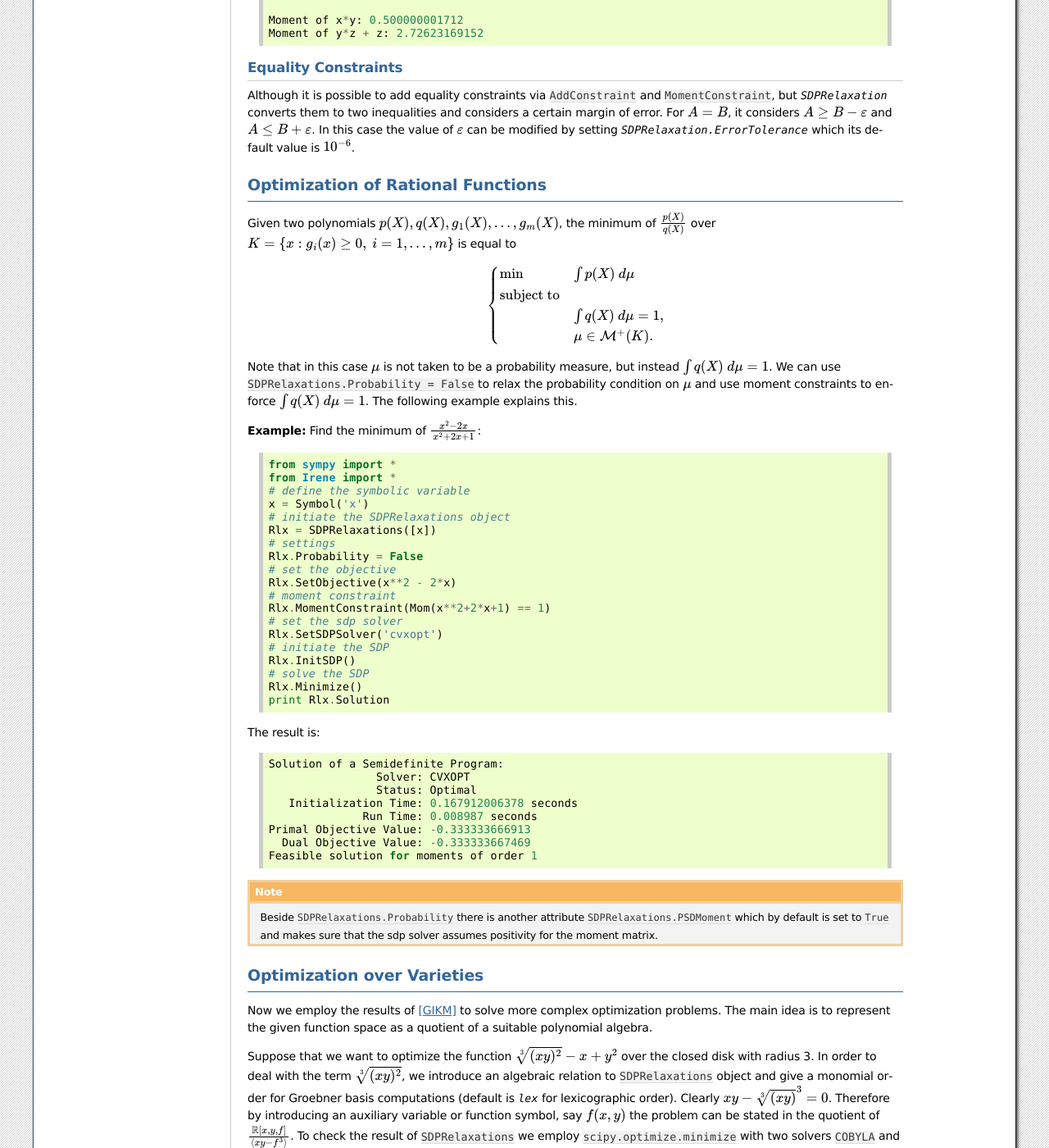
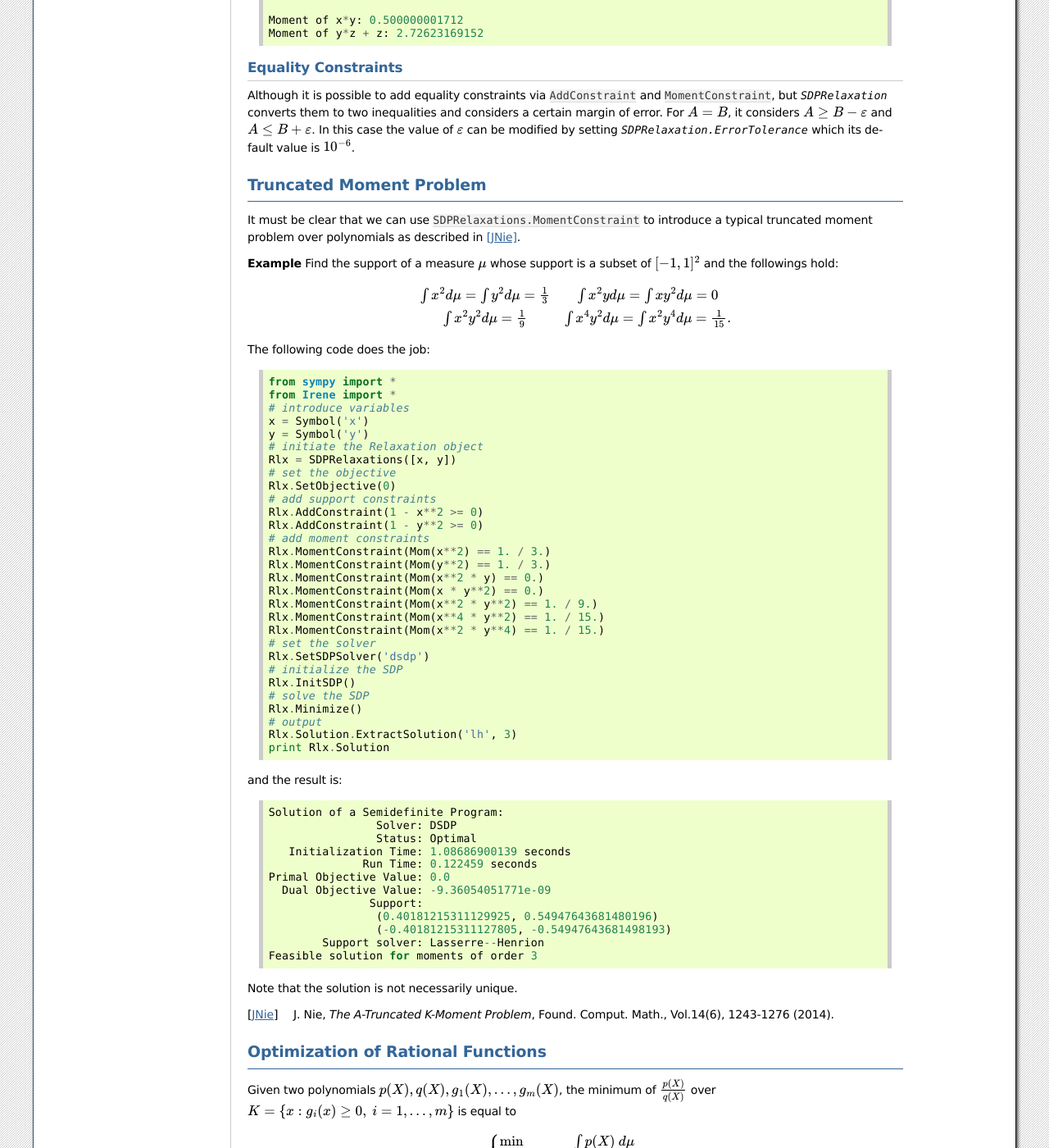
Before and after one commit to mghasemi/Irene, a Sphinx documentation site: the page built from doc/optim.rst, in a window 1280 px wide and 1400 px high, scrolled down 3990 px. Shown: the whole window at 82% size. Built offline with Sphinx 7.4.7, drawn with Linux system fonts in a browser that asks for light colours; some of the changed text lies outside the part shown.

Commit message:
LaTeX support

```diff
--- a/Irene/__init__.py
+++ b/Irene/__init__.py
@@ -1,2 +1,3 @@
+from .base import LaTeX
 from .sdp import sdp
 from .relaxations import SDPRelaxations, SDRelaxSol, Mom
--- a/doc/conf.py
+++ b/doc/conf.py
@@ -57,7 +57,7 @@ master_doc = 'index'
 
 # General information about the project.
 project = u'Irene'
-copyright = u'2016, Mehdi Ghasemi'
+copyright = u'2016-2017, Mehdi Ghasemi'
 author = u'Bahareh Esfahbod \& Mehdi Ghasemi'
 
 # The version info for the project you're documenting, acts as replacement for
@@ -65,9 +65,9 @@ author = u'Bahareh Esfahbod \& Mehdi Ghasemi'
 # built documents.
 #
 # The short X.Y version.
-version = u'1.1'
+version = u'1.2'
 # The full version, including alpha/beta/rc tags.
-release = u'1.1.0'
+release = u'1.2.0'
 
 # The language for content autogenerated by Sphinx. Refer to documentation
 # for a list of supported languages.
@@ -79,7 +79,7 @@ language = None
 # There are two options for replacing |today|: either, you set today to some
 # non-false value, then it is used:
 #
-# today = ''
+#today = 'Dec 25, 2017'
 #
 # Else, today_fmt is used as the format for a strftime call.
 #
--- a/doc/optim.rst
+++ b/doc/optim.rst
@@ -242,6 +242,70 @@ Although it is possible to add equality constraints via ``AddConstraint`` and ``
 For :math:`A=B`, it considers :math:`A\ge B - \varepsilon` and :math:`A\leq B + \varepsilon`.
 In this case the value of :math:`\varepsilon` can be modified by setting `SDPRelaxation.ErrorTolerance`
 which its default value is :math:`10^{-6}`.
+
+Truncated Moment Problem
+==================================
+It must be clear that we can use ``SDPRelaxations.MomentConstraint`` to introduce a typical truncated
+moment problem over polynomials as described in [JNie]_.
+
+**Example** Find the support of a measure :math:`\mu` whose support is a subset of :math:`[-1,1]^2` and the followings hold:
+
+.. math::
+	\begin{array}{cc}
+		\int x^2d\mu=\int y^2d\mu=\frac{1}{3} & \int x^2yd\mu=\int xy^2d\mu=0\\
+		\int x^2y^2d\mu=\frac{1}{9} & \int x^4y^2d\mu=\int x^2y^4d\mu=\frac{1}{15}.
+	\end{array}
+
+The following code does the job::
+
+	from sympy import *
+	from Irene import *
+	# introduce variables
+	x = Symbol('x')
+	y = Symbol('y')
+	# initiate the Relaxation object
+	Rlx = SDPRelaxations([x, y])
+	# set the objective
+	Rlx.SetObjective(0)
+	# add support constraints
+	Rlx.AddConstraint(1 - x**2 >= 0)
+	Rlx.AddConstraint(1 - y**2 >= 0)
+	# add moment constraints
+	Rlx.MomentConstraint(Mom(x**2) == 1. / 3.)
+	Rlx.MomentConstraint(Mom(y**2) == 1. / 3.)
+	Rlx.MomentConstraint(Mom(x**2 * y) == 0.)
+	Rlx.MomentConstraint(Mom(x * y**2) == 0.)
+	Rlx.MomentConstraint(Mom(x**2 * y**2) == 1. / 9.)
+	Rlx.MomentConstraint(Mom(x**4 * y**2) == 1. / 15.)
+	Rlx.MomentConstraint(Mom(x**2 * y**4) == 1. / 15.)
+	# set the solver
+	Rlx.SetSDPSolver('dsdp')
+	# initialize the SDP
+	Rlx.InitSDP()
+	# solve the SDP
+	Rlx.Minimize()
+	# output
+	Rlx.Solution.ExtractSolution('lh', 3)
+	print Rlx.Solution
+
+and the result is::
+
+	Solution of a Semidefinite Program:
+	                Solver: DSDP
+	                Status: Optimal
+	   Initialization Time: 1.08686900139 seconds
+	              Run Time: 0.122459 seconds
+	Primal Objective Value: 0.0
+	  Dual Objective Value: -9.36054051771e-09
+	               Support:
+			(0.40181215311129925, 0.54947643681480196)
+			(-0.40181215311127805, -0.54947643681498193)
+	        Support solver: Lasserre--Henrion
+	Feasible solution for moments of order 3
+
+Note that the solution is not necessarily unique.
+
+.. [JNie] J\. Nie, *The A-Truncated K-Moment Problem*, Found. Comput. Math., Vol.14(6), 1243-1276 (2014).
 
 Optimization of Rational Functions
 ==================================
@@ -743,6 +807,9 @@ It contains the following informations:
 	- `Support`: the support of discrete measure resulted from ``SDPRelaxation.Minimize()``,
 	- `Weights`: corresponding weights for the Dirac measures.
 
+The ``SDRelaxSol`` after initiation is an iterable object. The moments can be retrieved by
+passing the index to the iterable ``SDRelaxSol[idx]``.
+
 Extracting solutions
 ---------------------------------------
 By default, the support of the measure is not calculated, but it can be approximated by calling
--- a/doc/todo.rst
+++ b/doc/todo.rst
@@ -6,7 +6,6 @@ Based on the current implementation, the followings seems to be implemented/modi
 
 	+ Reduce dependency on SymPy.
 	+ Keep track of original expressions before reduction.
-	+ Write a LaTeX method.
 	+ Include sdp solvers installation (subject to copyright limitations).
 	+ Error handling for CSDP and SDPA failure.
 
@@ -18,3 +17,4 @@ The following to-dos were implemented:
 	+ Extract solutions (at least for polynomials)- in v.1.1.0.
 	+ SOS decomposition- in v.1.1.0.
 	+ Write a ``__str__`` method for ``SDPRelaxations`` printing- in v.1.1.0.
+	+ Write a LaTeX method.
--- a/setup.py
+++ b/setup.py
@@ -4,11 +4,11 @@ except ImportError:
     from distutils.core import setup
 
 Description = "Solve a generic optimization problem based on truncated moment\
-                problem by constructing a series of semidefinite relaxations."
+				problem by constructing a series of semidefinite relaxations."
 
 setup(
     name='Irene',
-    version='1.1.0',
+    version='1.2.0',
     author='Mehdi Ghasemi',
     author_email='mehdi.ghasemi@gmail.com',
     packages=['Irene'],
```
Also changed, not shown: other parts of doc/optim.rst (+2 -2 lines), doc/appendix.rst (+18 -0 lines), doc/rev.rst (+6 -2 lines), doc/sdp.rst (+11 -11 lines), 3 other files.
